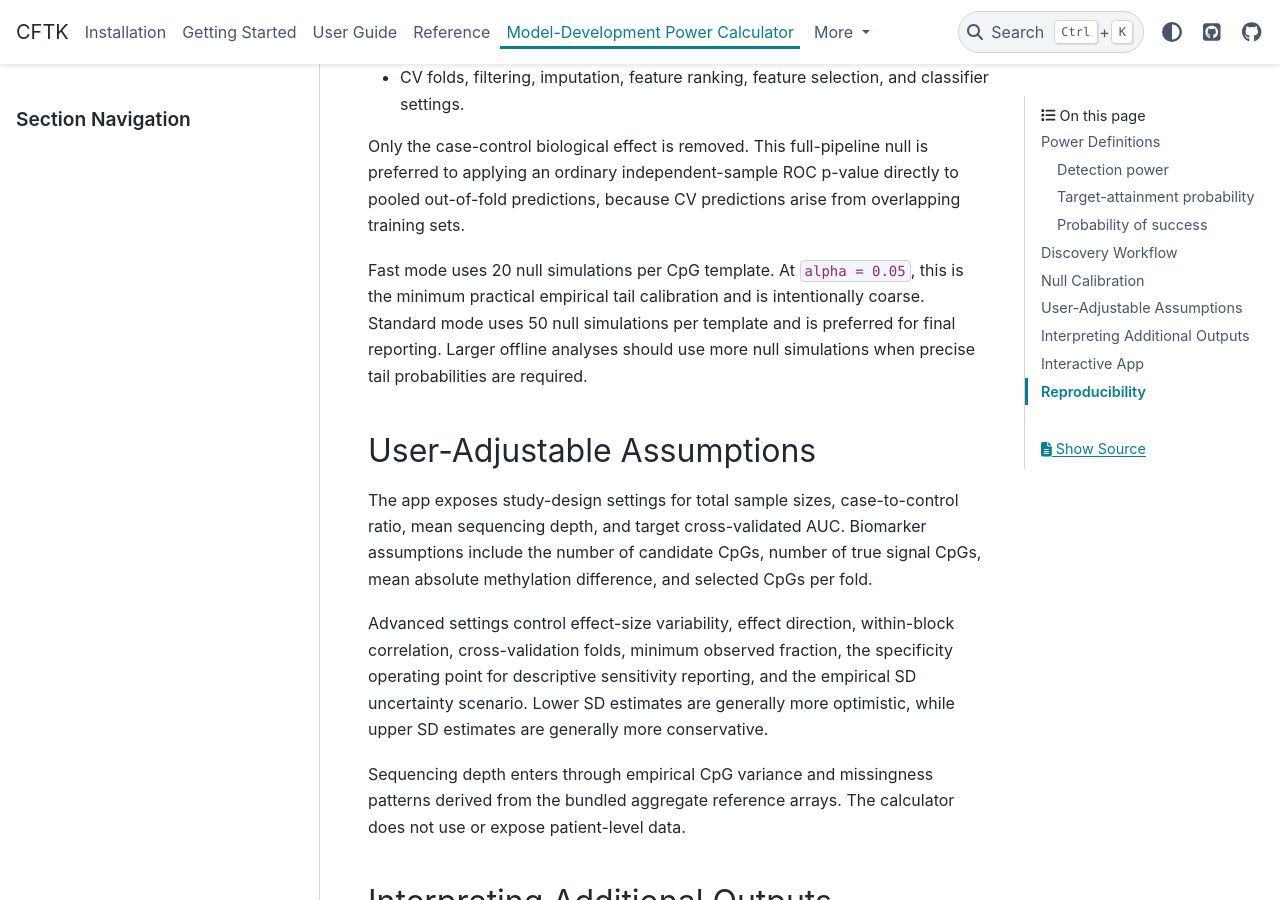
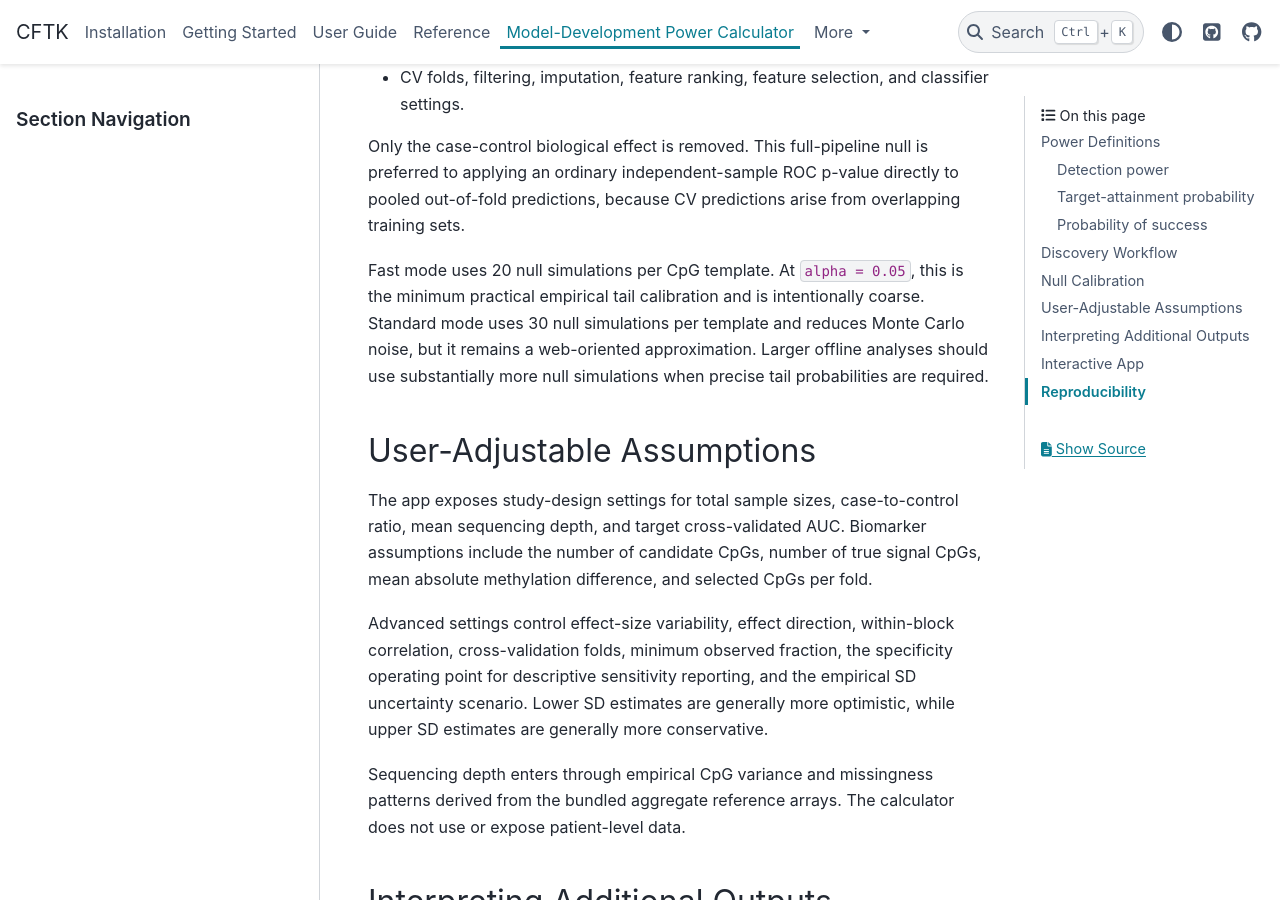
Before and after one commit to EwanXiong/CFTK, a Sphinx documentation site: the page built from docs/user_guide/model_power_calculator.rst, in a window 1280 px wide and 900 px high, scrolled down 2386 px. Built offline with Sphinx 7.4.7 and the PyData theme 0.15.4, drawn with Linux system fonts in a browser that asks for light colours; some of the changed text lies outside the part shown.

Commit message:
Align null-calibration documentation with web precision modes

```diff
--- a/docs/user_guide/model_power_calculator.rst
+++ b/docs/user_guide/model_power_calculator.rst
@@ -102,9 +102,10 @@ training sets.
 
 Fast mode uses 20 null simulations per CpG template. At ``alpha = 0.05``, this
 is the minimum practical empirical tail calibration and is intentionally
-coarse. Standard mode uses 50 null simulations per template and is preferred
-for final reporting. Larger offline analyses should use more null simulations
-when precise tail probabilities are required.
+coarse. Standard mode uses 30 null simulations per template and reduces Monte
+Carlo noise, but it remains a web-oriented approximation. Larger offline
+analyses should use substantially more null simulations when precise tail
+probabilities are required.
 
 User-Adjustable Assumptions
 ---------------------------
```
Also changed, not shown: other parts of docs/user_guide/model_power_calculator.rst (+1 -1 lines).
